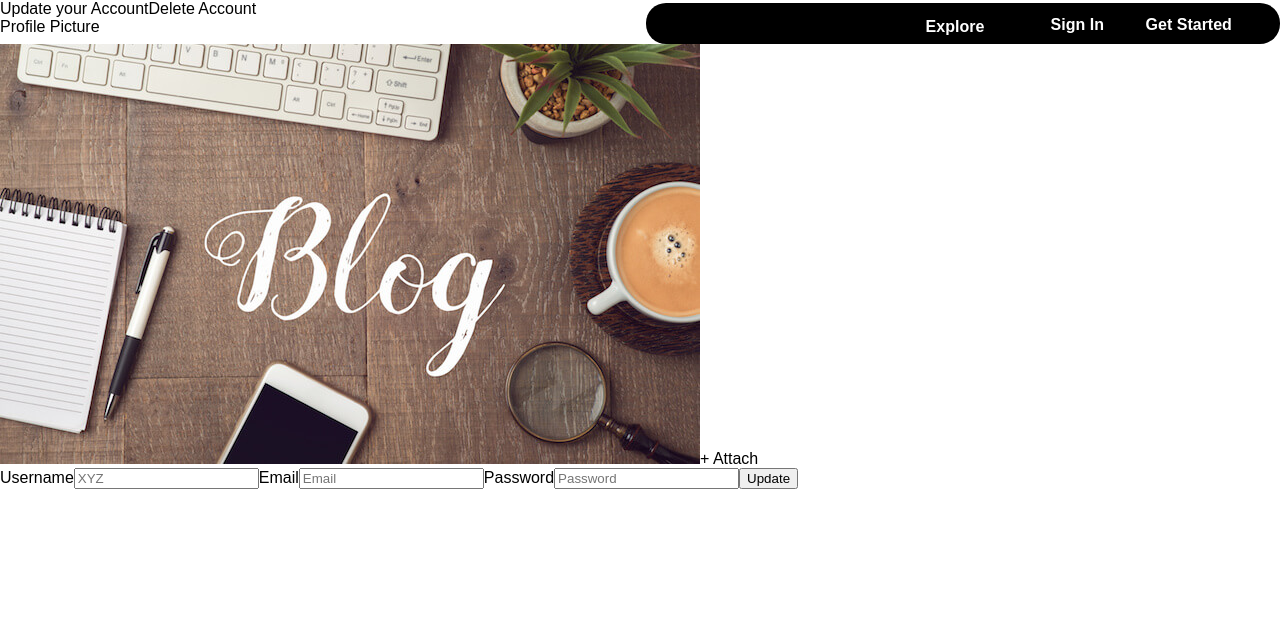
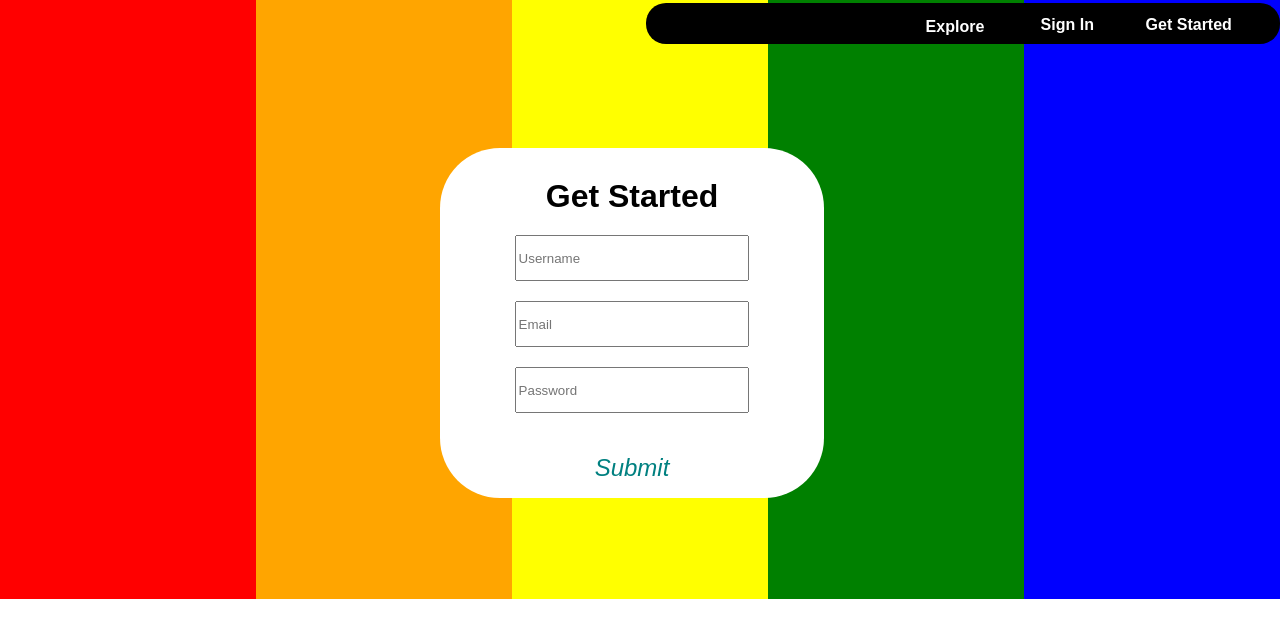
Before and after one commit to ptlharshil/ThinkBlog-Blog_Website, a React (Create React App) app in the folder frontend/: page /signup in a window 1280 px wide. Shown: the top 638 px of the page. Built offline with nearby package versions, Linux system fonts and the light colour scheme.

Commit message:
pages completed and linked

```diff
--- a/frontend/package.json
+++ b/frontend/package.json
@@ -8,6 +8,7 @@
     "@testing-library/user-event": "^12.8.3",
     "react": "^17.0.2",
     "react-dom": "^17.0.2",
+    "react-router-dom": "^5.2.0",
     "react-scripts": "4.0.3",
     "web-vitals": "^1.1.2"
   },
--- a/frontend/src/App.js
+++ b/frontend/src/App.js
@@ -3,15 +3,54 @@ import TopBar from "../src/components/TopBar/topbar"
 import Single from "./Pages/Single/single"
 import Write from "./Pages/Write/Write"
 import Settings from "./Pages/Settings/Settings"
+import Login from "./Pages/Login/Login"
+import SignUp from "./Pages/SignUp/Signup"
+import { BrowserRouter as Router, Route, Switch, Link } from "react-router-dom";
+
 function App() {
   return (
-    <>
-    <TopBar/>
-     {/* <Home/> */}
-    {/* <Single/> */}
-    {/* <Write/> */}
-    <Settings/>
-    </>
+    <Router>
+
+        <Switch>
+          <Route exact path="/">
+          <TopBar/>
+            <Home />
+          </Route>
+
+
+          <Route  path="/login">
+          <TopBar/>
+            <Login />
+          </Route>
+
+
+          <Route path="/signup">
+          <TopBar/>
+            <SignUp  />
+          </Route>
+
+
+          <Route path="/post/:postId">
+          <TopBar/>
+            <Single  />
+          </Route>
+
+
+
+          <Route path="/write">
+          <TopBar/>
+            <Write />
+          </Route>
+
+
+          <Route path="/settings">
+          <TopBar/>
+            <Settings  />
+          </Route>
+
+        </Switch>
+
+    </Router>
   );
 }
 
--- /dev/null
+++ b/frontend/src/Pages/Login/Login.jsx
@@ -0,0 +1,19 @@
+import React from 'react'
+import "./login.css"
+export default function Login() {
+    return (
+        <div className="login">
+            <span className="l">l</span>
+            <div className="loginwrapper">
+                <form className="loginform">
+
+                    <h1 className="logintitle">Login</h1>
+                    <input type="text" className="loginUsername" placeholder="Username"/>
+                    <input type="password" className="loginPass" placeholder="Password"/>
+                    <button className="loginbutton">Submit</button>
+                </form>
+            </div>
+
+        </div>
+    )
+}
--- /dev/null
+++ b/frontend/src/Pages/Login/login.css
@@ -0,0 +1,46 @@
+.login{
+    height: 599px;
+    background: linear-gradient(to right,
+    red 20%, orange 20% 40%, yellow 40% 60%, green 60% 80%, blue 80%);
+}
+.l{
+    color: red;
+}
+.loginwrapper{
+    width: 30%;
+    height: 350px;
+    background-color: white;
+    border-radius: 60px;
+    margin: 130px 0px 0px 440px;
+}
+
+.loginform{
+    text-align: center;
+    padding: 30px;
+}
+
+.loginUsername{
+    margin: 40px ;
+    width: 70%;
+    height: 40px;
+
+}
+
+.loginPass{
+    width: 70%;
+    height: 40px;
+}
+
+.loginbutton{
+    background: none;
+    border: none;
+    margin: 40px;
+    color: teal;
+    font-style: italic;
+    font-size: x-large;
+    cursor: pointer;
+}
+
+.loginbutton:hover{
+    color: red;
+}
--- a/frontend/src/Pages/Settings/Settings.jsx
+++ b/frontend/src/Pages/Settings/Settings.jsx
@@ -4,31 +4,28 @@ import blog from "../../components/images/blog.jpg"
 export default function Settings() {
     return (
         <div className="settings">
+
             <div className="settingwrapper">
-                <div className="settingstitle">
-                    <span className="settingsupdatetitle">
-                        Update your Account
-                    </span>
-                    <span className="settingsdeletetitle">
-                        Delete Account
-                    </span>
-                </div>
+
                 <form className="settingsform">
-                    <label >Profile Picture</label>
+
                     <div className="settingsPP">
-                        <img src={blog} alt="" />
+                        <img src={blog} alt="" className="settingsImg"/>
                         <label htmlFor="fileInput" className="settingsPPicon">
                             + Attach
                         </label>
                         <input type="file" id="fileInput" style={{display:'none'}}/>
                     </div>
-                    <label>Username</label>
-                    <input type="text" placeholder="XYZ"/>
-                    <label>Email</label>
-                    <input type="email" placeholder="Email"/>
-                    <label>Password</label>
-                    <input type="password" placeholder="Password"/>
-                    <button className="settingssubmit">Update</button>
+
+                    <label className="user">Username</label>
+
+                    <input type="text" placeholder="Username" className="username"/>
+                    <label className="email">Email</label>
+                    <input type="email" placeholder="Email" className="mail"/>
+                    <label className="password">Password</label>
+                    <input type="password" placeholder="Password" className="pass"/>
+                    <button className="settingssubmit"><b>Update</b></button>
+                    <button className="settingsdelete"><b>Delete</b></button>
                 </form>
             </div>
         </div>
--- a/frontend/src/Pages/Settings/settings.css
+++ b/frontend/src/Pages/Settings/settings.css
@@ -0,0 +1,86 @@
+.settings{
+    padding-top: 50px;
+    height: 550px;
+    animation: colors 4s linear infinite alternate;
+    background-color: rgb(219, 219, 18);
+}
+@keyframes colors{
+    0%{background-color: red}
+    50%{background-color:blue}
+    100%{background-color: orange;}
+}
+
+.settingsImg{
+    border-radius: 60px;
+    width: 25%;
+    height: 200px;
+    margin: 80px 0px 0px 377px;
+
+}
+.pp{
+    margin: 100px 0px 0px 30px;
+}
+
+.settingwrapper{
+    background-color: white;
+    width: 85%;
+    height: 545px;
+    border-radius: 60px;
+    margin: 5px 0px 0px 90px;
+}
+
+.user{
+    margin: 30px 0px 0px 370px;
+    display: block;
+}
+.username{
+    margin: -20px 0px 0px 460px;
+    width: 180px;
+    display: block;
+}
+.email{
+    margin: 30px 0px 0px 404px;
+    display: block;
+}
+
+.mail{
+    margin: -20px 0px 0px 460px;
+    width: 180px;
+    display: block;
+}
+
+.password{
+    margin: 30px 0px 0px 375px;
+    display: block;
+}
+.pass{
+    margin: -20px 0px 0px 460px;
+    width: 180px;
+    display: block;
+}
+
+.settingssubmit{
+    margin: 20px 0px 0px 420px;
+    background: none;
+    display: block;
+    border: none;
+    color: teal;
+    font-style: italic;
+    font-size: 20px;
+    cursor: pointer;
+}
+
+.settingsdelete{
+    margin: -25px 0px 0px 520px;
+    background: none;
+    display: block;
+    border: none;
+    color: tomato;
+    font-style: italic;
+    font-size: 20px;
+    cursor: pointer;
+}
+
+.settingsPPicon{
+    cursor: pointer;
+}
--- /dev/null
+++ b/frontend/src/Pages/SignUp/Signup.jsx
@@ -0,0 +1,19 @@
+import React from 'react'
+import "./signup.css"
+export default function Signup() {
+    return (
+        <div className="signup">
+            <span className="i">i</span>
+            <div className="signupwrapper">
+                <form className="signupform">
+
+                    <h1 className="signuptitle">Get Started</h1>
+                    <input type="text" className="signupUsername" placeholder="Username"/>
+                    <input type="email" className="signupemail" placeholder="Email"/>
+                    <input type="password" className="signupPass" placeholder="Password"/>
+                    <button className="signupbutton">Submit</button>
+                </form>
+            </div>
+        </div>
+    )
+}
--- /dev/null
+++ b/frontend/src/Pages/SignUp/signup.css
@@ -0,0 +1,50 @@
+.signup{
+    height: 599px;
+    background: linear-gradient(to right,
+    red 20%, orange 20% 40%, yellow 40% 60%, green 60% 80%, blue 80%);
+}
+.i{
+    color: red;
+}
+.signupwrapper{
+    width: 30%;
+    height: 350px;
+    background-color: white;
+    border-radius: 60px;
+    margin: 130px 0px 0px 440px;
+}
+
+.signupform{
+    text-align: center;
+    padding: 30px;
+}
+
+.signupUsername{
+    margin: 20px ;
+    width: 70%;
+    height: 40px;
+
+}
+.signupemail{
+    width: 70%;
+    height: 40px;
+    margin-bottom: 20px;
+}
+.signupPass{
+    width: 70%;
+    height: 40px;
+}
+
+.signupbutton{
+    background: none;
+    border: none;
+    margin: 40px;
+    color: teal;
+    font-style: italic;
+    font-size: x-large;
+    cursor: pointer;
+}
+
+.signupbutton:hover{
+    color: red;
+}
--- a/frontend/src/components/TopBar/topbar.css
+++ b/frontend/src/components/TopBar/topbar.css
@@ -12,7 +12,7 @@
 .signin{
     color: white;
     cursor: pointer;
-    margin: -22px 0px 0px 395px;
+    margin: -22px 0px 0px 385px;
 
 }
 .signin:hover{
--- a/frontend/src/components/TopBar/topbar.jsx
+++ b/frontend/src/components/TopBar/topbar.jsx
@@ -1,12 +1,13 @@
 import React from 'react'
 import "./topbar.css"
+import {Link} from "react-router-dom"
 export default function topbar() {
     return (
         <>
            <div className="topbar">
-                <h4 className="explore">Explore</h4>
-                <h4 className="signin">Sign In</h4>
-                <h4 className="getstarted">Get Started</h4>
+                <h4 className="explore"><Link to="/" style={{textDecoration:"none", color:"inherit"}}>Explore</Link></h4>
+                <h4 className="signin"><Link to="/login" style={{textDecoration:"none", color:"inherit"}}>Sign In</Link></h4>
+                <h4 className="getstarted"><Link to="/signup" style={{textDecoration:"none", color:"inherit"}}>Get Started</Link></h4>
             </div>
         </>
     )
```
Also changed, not shown: 1 other file (tests, documents, lock files or other folders).
